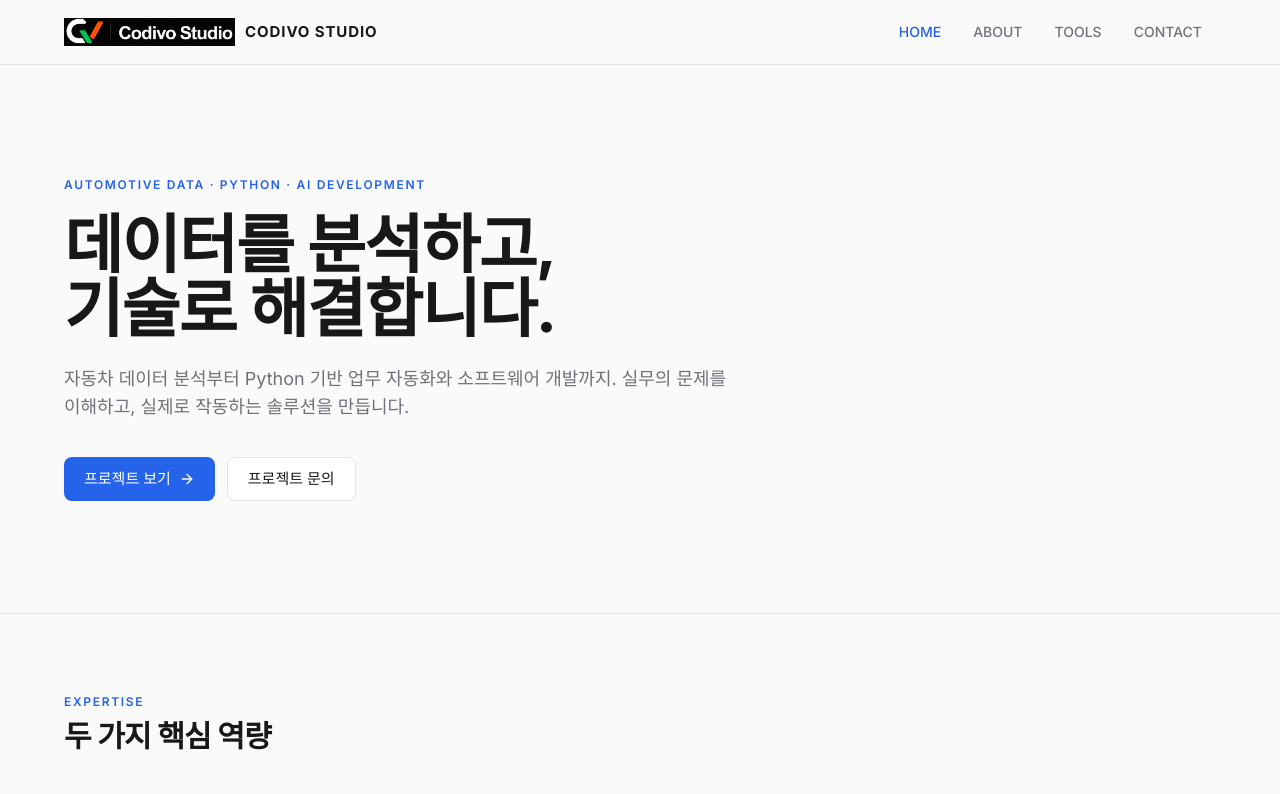
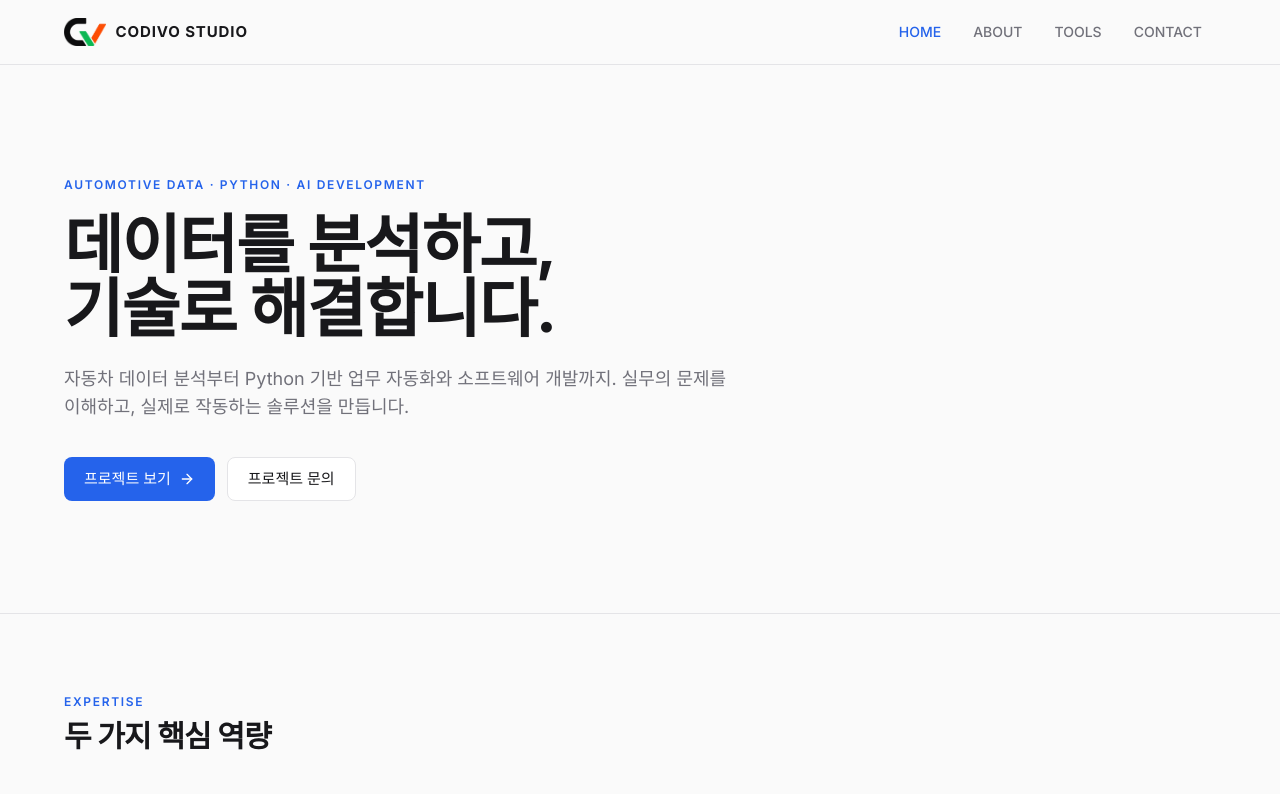
Before and after one commit to sysy-netizen/codivostudio-web, a Next.js app: page / in a window 1280 px wide. Shown: the top 794 px of the page. Built offline with nearby package versions, Linux system fonts and the light colour scheme; a web font is replaced by a local one.

Commit message:
로고변경

```diff
--- a/src/components/layout/header.tsx
+++ b/src/components/layout/header.tsx
@@ -29,7 +29,7 @@ export function Header() {
     <header className="sticky top-0 z-40 border-b border-border bg-background/90 backdrop-blur">
       <div className="container-content flex h-16 items-center justify-between">
         <Link href="/" className="flex items-center gap-2.5" aria-label="CODIVO STUDIO 홈">
-          <Image src="/images/brand/logo.png" alt="" width={28} height={28} className="h-7 w-auto" priority />
+          <Image src="/images/brand/logo.png" alt="" width={42} height={28} className="h-7 w-auto" priority />
           <span className="text-[15px] font-bold tracking-[0.06em]">CODIVO STUDIO</span>
         </Link>
 
```
Also changed, not shown: public/images/brand/logo.png, 1 other file (tests, documents, lock files or other folders).
